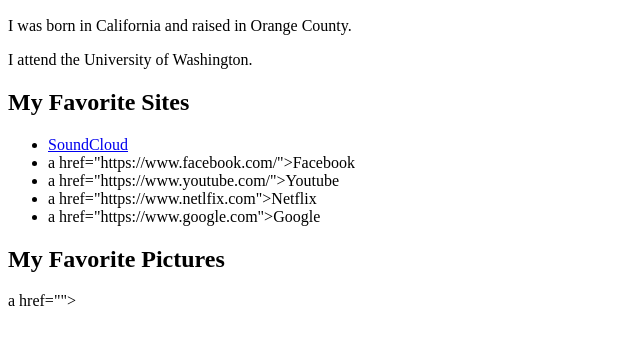
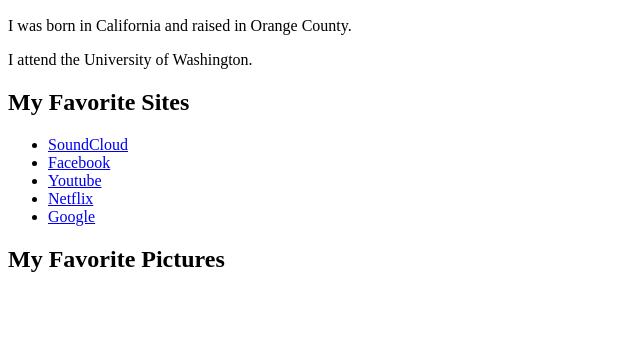
Before and after one commit to deamon19-1565855/deamon19-1565855.github.io, a plain HTML site: page tags.html in a window 1280 px wide. Shown: the part 110-454 px from the top of the page, without its empty margins (0-640 px from the left). Drawn offline with Linux system fonts and the light colour scheme.

Commit message:
correction

```diff
--- a/tags.html
+++ b/tags.html
@@ -15,23 +15,21 @@
 			</li>
 
 			<li>
-				a href="https://www.facebook.com/">Facebook</a>
+				<a href="https://www.facebook.com/">Facebook</a>
 			</li>
 
 			<li>
-				a href="https://www.youtube.com/">Youtube</a>
+				<a href="https://www.youtube.com/">Youtube</a>
 			</li>
 
 			<li>
-				a href="https://www.netlfix.com">Netflix</a>
+				<a href="https://www.netlfix.com">Netflix</a>
 			</li>
 
 			<li>
-				a href="https://www.google.com">Google</a>
+				<a href="https://www.google.com">Google</a>
 			</li>
 		</ul>
 		<h2>My Favorite Pictures</h2>
 	</body>
 </html>
-
-a href=""></a>
```
